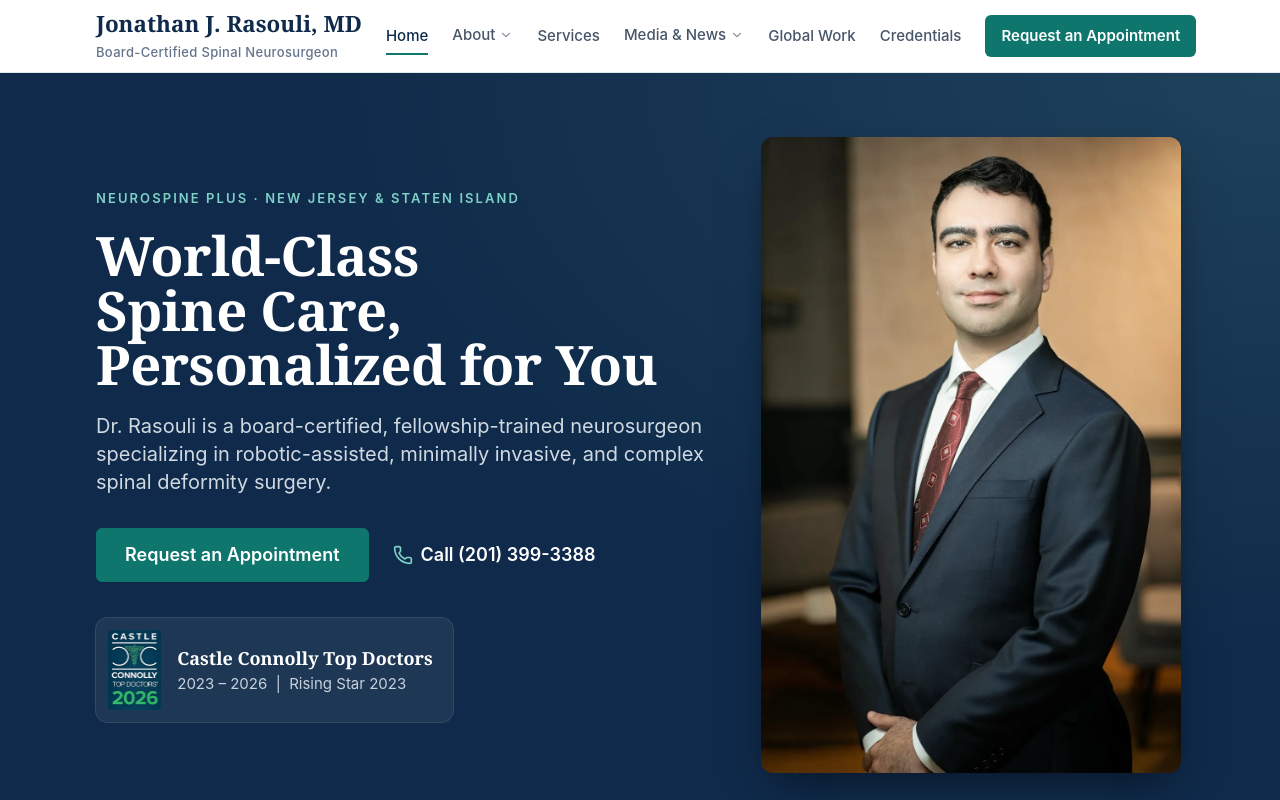
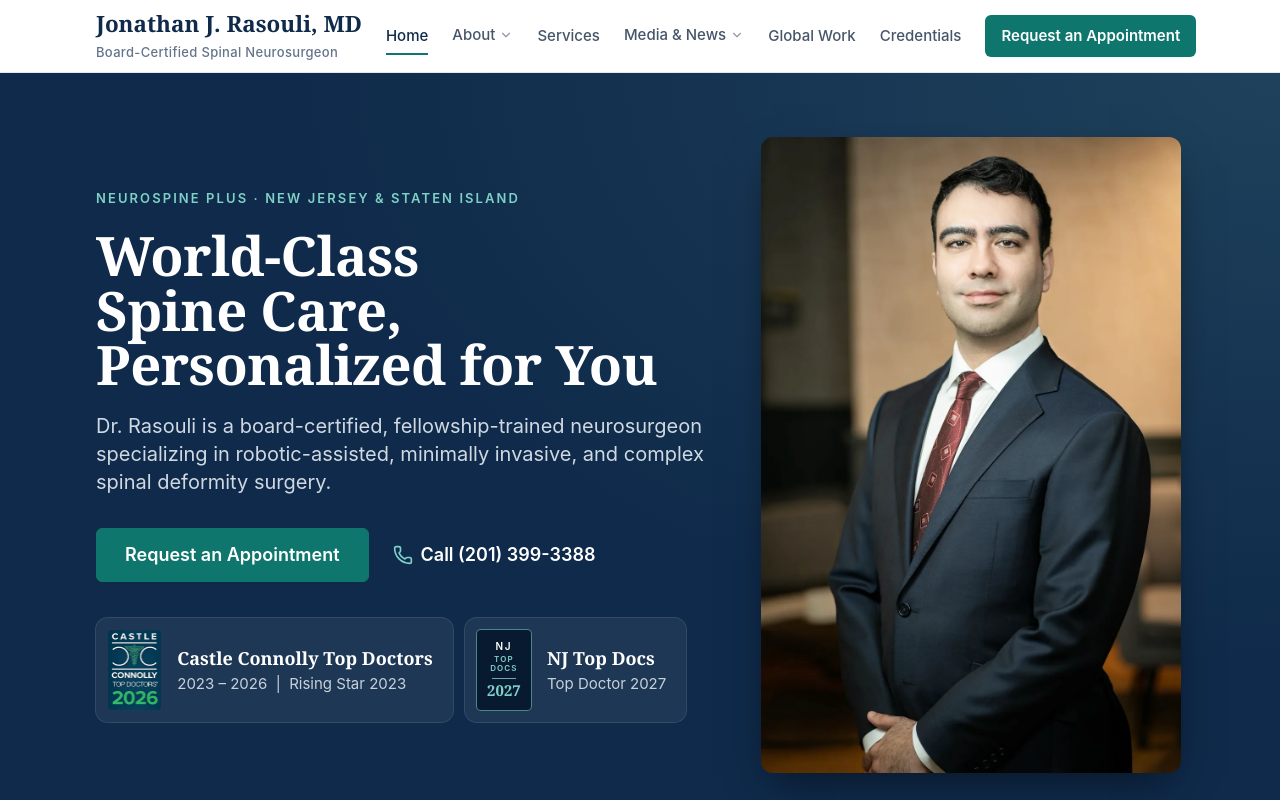
Before and after one commit to jrasouli/Dr-Rasouli-Website-, a React (Vite) app: page / in a window 1280 px wide. Shown: the top 800 px of the page. Built offline with nearby package versions, Linux system fonts and the light colour scheme; a web font is replaced by a local one.

Commit message:
Add the 2027 NJ Top Docs award to honors and the homepage.
List it with the existing year, title, and organization format, and place a matching navy-and-teal badge beside the Castle Connolly recognition.

Co-authored-by: jrasouli <jrasouli@users.noreply.github.com>

```diff
--- a/pages/Credentials.tsx
+++ b/pages/Credentials.tsx
@@ -12,6 +12,7 @@ const EDUCATION = [
 
 const HONORS = [
   // Source of truth: the CV (public/JRasouli_CV.pdf), "Honors and Awards".
+  { year: '2027', title: 'Top Doctor', org: 'NJ Top Docs' },
   { year: '2023–26', title: 'Top Doctor', org: 'Castle Connolly' },
   { year: '2023', title: 'Rising Star', org: 'Castle Connolly' },
   { year: '2020', title: 'Best Clinical Research Abstract Finalist', org: 'AOSNA 18th Annual Fellows Forum' },
--- a/pages/Home.tsx
+++ b/pages/Home.tsx
@@ -257,12 +257,13 @@ const Home: React.FC = () => {
                 </a>
               </div>
 
-              {/* One clear Castle Connolly treatment */}
+              {/* Recognition badges, same treatment as Castle Connolly */}
+              <div className="mt-9 flex flex-wrap items-center gap-3">
                 <a
                   href={CASTLE_CONNOLLY_URL}
                   target="_blank"
                   rel="noopener noreferrer"
-                className="mt-9 inline-flex items-center gap-4 rounded-xl bg-white/[0.06] hover:bg-white/10 ring-1 ring-white/15 p-3 pr-5 transition-colors"
+                  className="inline-flex w-full items-center gap-4 rounded-xl bg-white/[0.06] hover:bg-white/10 ring-1 ring-white/15 p-3 pr-5 transition-colors min-[1140px]:w-auto"
                 >
                   <Picture name="castle-connolly-2026" alt="Castle Connolly Top Doctors 2026" width={213} height={320} className="block shrink-0" imgClassName="h-20 w-auto rounded" />
                   <span>
@@ -270,6 +271,19 @@ const Home: React.FC = () => {
                     <span className="block text-sm text-navy-100/85">2023 – 2026 &nbsp;|&nbsp; Rising Star 2023</span>
                   </span>
                 </a>
+                <div className="inline-flex w-full items-center gap-4 rounded-xl bg-white/[0.06] ring-1 ring-white/15 p-3 pr-5 min-[1140px]:w-auto">
+                  <span className="flex h-20 w-[3.4rem] shrink-0 flex-col items-center justify-center rounded bg-navy-950 text-center ring-1 ring-teal-300/50" aria-hidden="true">
+                    <span className="text-[0.625rem] font-semibold uppercase leading-none tracking-[0.16em] text-white">NJ</span>
+                    <span className="mt-1 text-[0.5rem] font-semibold uppercase leading-[1.05] tracking-[0.14em] text-teal-300">Top<br />Docs</span>
+                    <span className="mt-1.5 h-px w-6 bg-teal-300/80"></span>
+                    <span className="mt-1 font-serif text-[0.9375rem] font-semibold leading-none text-teal-300">2027</span>
+                  </span>
+                  <span>
+                    <span className="block font-serif text-lg font-semibold text-white">NJ Top Docs</span>
+                    <span className="block text-sm text-navy-100/85">Top Doctor 2027</span>
+                  </span>
+                </div>
+              </div>
             </div>
           </div>
         </Container>
```
Lines whose indentation alone changed are shown as unchanged.
